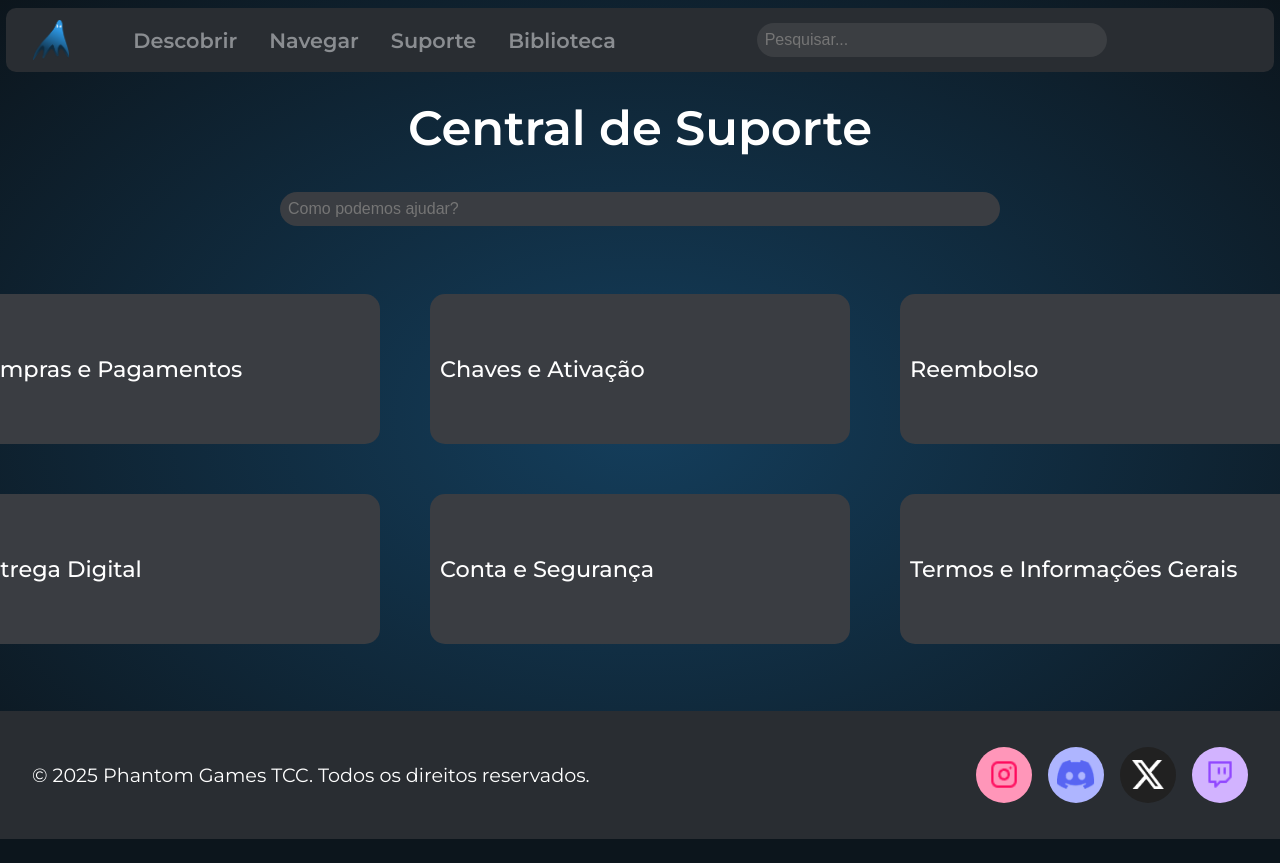
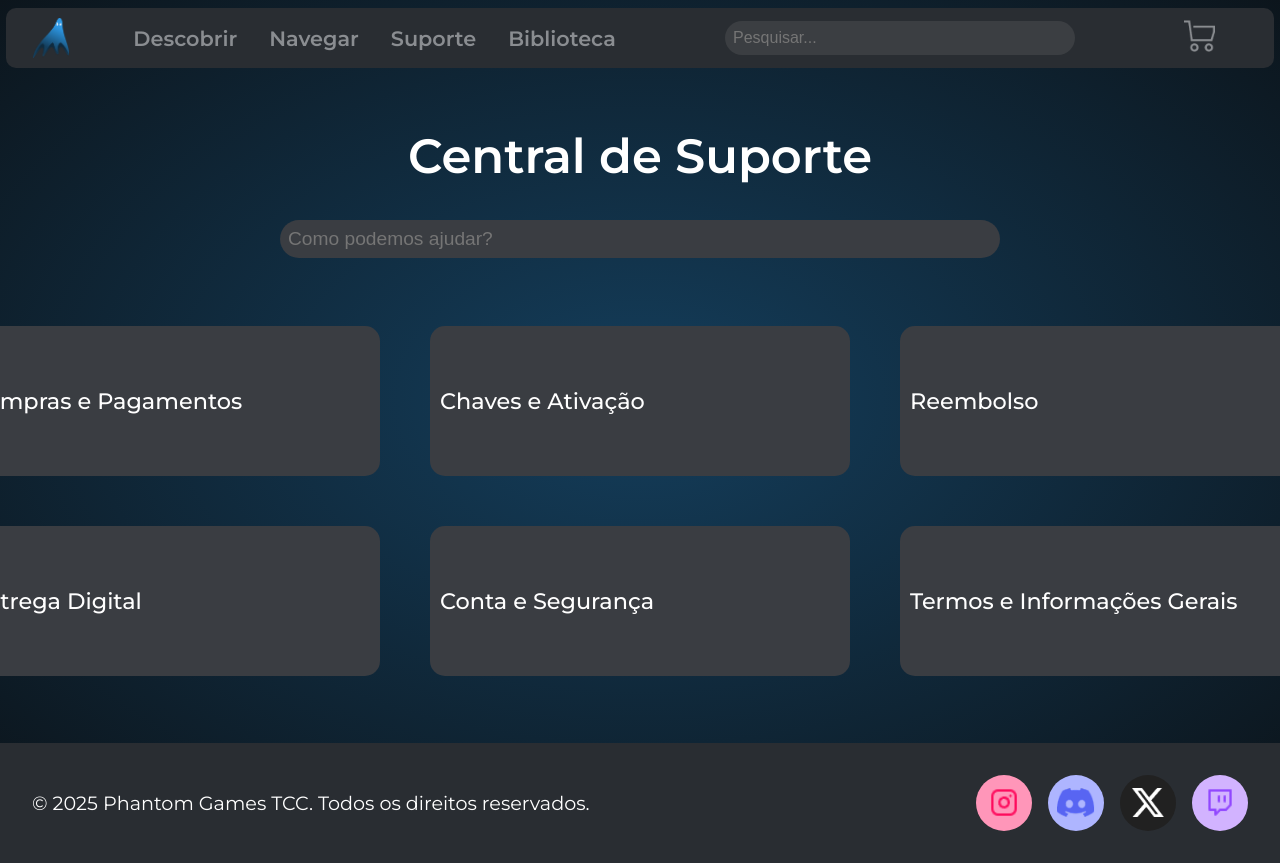
Before and after one commit to gabrielsrandrade/PhantomGamesTCC, a website built with Vite: page src/front-end/suporte.html in a window 1280 px wide. Shown: the top 863 px of the page. Before the commit the page ends 839 px from the top, so only its background shows below. Built offline with nearby package versions, Linux system fonts and the light colour scheme; no server answers; what @clerk/clerk-js would draw is missing.

Commit message:
concerto da navbar

```diff
--- a/src/Script/navbar.js
+++ b/src/Script/navbar.js
@@ -1,17 +1,30 @@
 import { Clerk } from '@clerk/clerk-js';
 
-async function initNavbar() {
+const clerkPubKey = import.meta.env.VITE_CLERK_PUBLISHABLE_KEY;
+const clerk = new Clerk(clerkPubKey);
+
+document.addEventListener('DOMContentLoaded', async () => {
   try {
-    const clerkPubKey = import.meta.env.VITE_CLERK_PUBLISHABLE_KEY;
-
-    const clerk = new Clerk(clerkPubKey);
     await clerk.load();
 
-    const user = clerk.user;
+    clerk.addListener(({ user }) => {
+      renderNavbar(user);
+    });
+
+    renderNavbar(clerk.user);
+
+  } catch (error) {
+    console.error('Erro ao inicializar Clerk:', error);
+  }
+});
+
+function renderNavbar(user) {
   const navbar = document.querySelector('.navbar');
+  if (!navbar) return;
 
-    if (clerk.isSignedIn && user) {
+  const isSignedIn = !!user;
 
+  if (isSignedIn) {
     const userEmail = user.primaryEmailAddress?.emailAddress;
 
     if (userEmail === "phantomgamestcc@gmail.com") {
@@ -42,8 +55,17 @@ async function initNavbar() {
           <form class="search-bar">
             <input type="search" placeholder="Pesquisar...">
           </form>
+            <div class="left">
+          <li><img class="carrinho" src="../../assets/imagens/carrinho.png" alt="Logo"></li>
           <div id="user-button"></div>
+           </div>
+        </div>
       `;
+    }
+
+    const userButtonDiv = document.getElementById('user-button');
+    if (userButtonDiv) {
+      clerk.mountUserButton(userButtonDiv);
     }
   } else {
     navbar.innerHTML = `
@@ -61,9 +83,4 @@ async function initNavbar() {
       </div>
     `;
   }
-  } catch (error) {
-    console.error('Erro ao inicializar Clerk ou navbar:', error);
 }
-}
-
-document.addEventListener('DOMContentLoaded', initNavbar);
--- a/src/front-end/suporte.html
+++ b/src/front-end/suporte.html
@@ -15,9 +15,9 @@
 </head>
 
 
-<nav class="navbar">
+<nav class="navbar"></nav>
 
-    </nav>
+
 
     <h1>Central de Suporte</h1>
 
@@ -35,11 +35,6 @@
              <div class="card">Termos e Informações Gerais</div>
              </div>
       </section>
-
-
-
-
-
 
 
     <footer>
--- a/src/styles/general.css
+++ b/src/styles/general.css
@@ -70,7 +70,7 @@ footer {
     width: 100%;
     height: 8rem;
     padding: 2rem;
-    margin-top: auto;
+    /* margin-top: auto; */
 
 
     .social-media {
@@ -232,6 +232,11 @@ footer {
             margin-right: 2rem;
         }
 
+        .left{
+            display: flex;
+            align-items: center;
+        }
+
         button {
             height: 2.5rem;
             width: auto;
@@ -270,6 +275,21 @@ footer {
             font-size: 1rem;
             color: white;
         }
+
+        #user-button>button {
+            background-color: transparent;
+        }
+
+        .carrinho{
+            height: 2rem;
+            width: auto;
+        }
+
+        /* .avatarImage>img {
+            max-width: 4rem;
+            height: auto;
+            margin-right: 2rem;
+        } */
     }
 
     .logadoA {
@@ -334,7 +354,12 @@ footer {
             color: white;
         }
 
+        #user-button>button {
+            background-color: transparent;
+        }
+
     }
+
 }
 
 /*botes slider*/
--- a/src/styles/suporte.css
+++ b/src/styles/suporte.css
@@ -1,15 +1,18 @@
+@import "general.css";
+
 body{
     background-image: radial-gradient(#143E5C, var(--background-color));
     display: flex;
     flex-direction: column;
     align-items: center;
     gap: 2.2rem;
+    max-height: 100vh;
 }
 
 h1{
     font-size: 3rem;
     font-weight: 600;
-
+    margin-top: 2rem;
 }
 
 .search-bar1 {
@@ -24,7 +27,7 @@ h1{
     border-radius: 20px;
     border: none;
     width: 45rem;
-    font-size: 1rem;
+    font-size: 1.2rem;
     color: white;
 }
 
```
Also changed, not shown: src/Script/userbutton.js (+9 -3 lines), assets/imagens/carrinho.png (added). Lines whose indentation alone changed are shown as unchanged.
